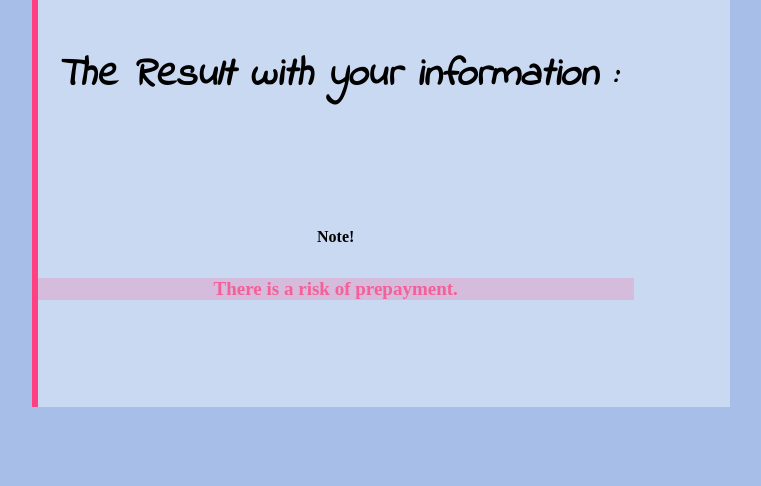
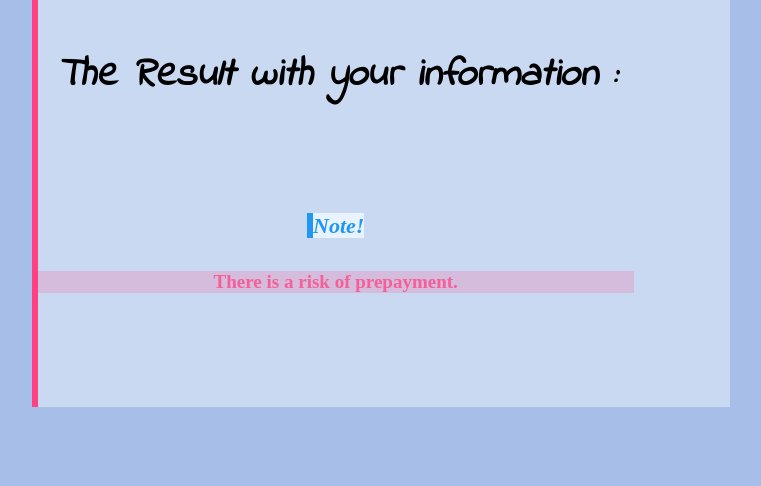
Before and after one commit to amrahmed-swe/prepayment-predicition-deploy-django, a Django app: template templates/result.html in a window 1280 px wide. Shown: the part 172-658 px from the top of the page, without its empty margins (165-926 px from the left). Run offline with Django 4.2, Linux system fonts and the light colour scheme; the template is opened without the code that fills it, so the values that code supplies are empty; some web fonts are replaced.

Commit message:
Update result.css

```diff
--- a/static/result.css
+++ b/static/result.css
@@ -74,7 +74,7 @@ h1 {
 
 }
 
-.note-info {
+#note-info {
     background-color: #e7f3fe;
     color: #2196F3;
     border-left: 6px solid #2196F3;
```
